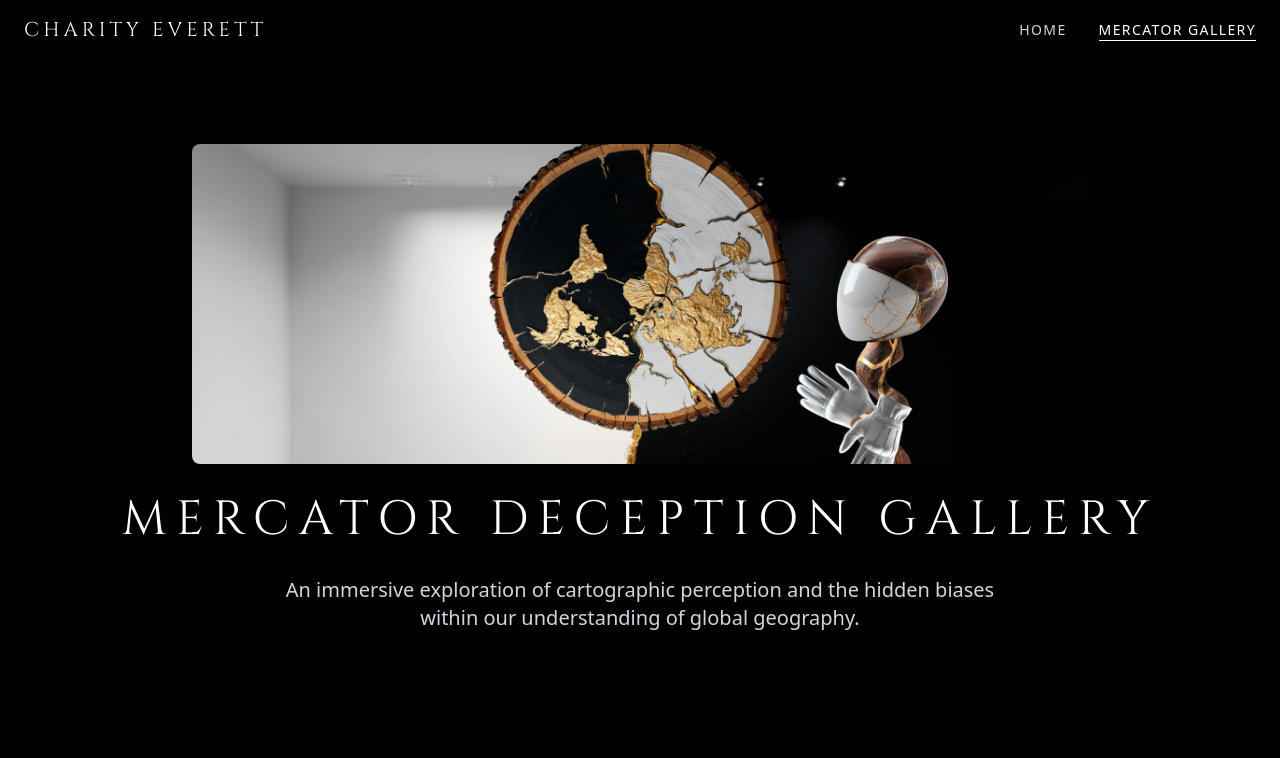
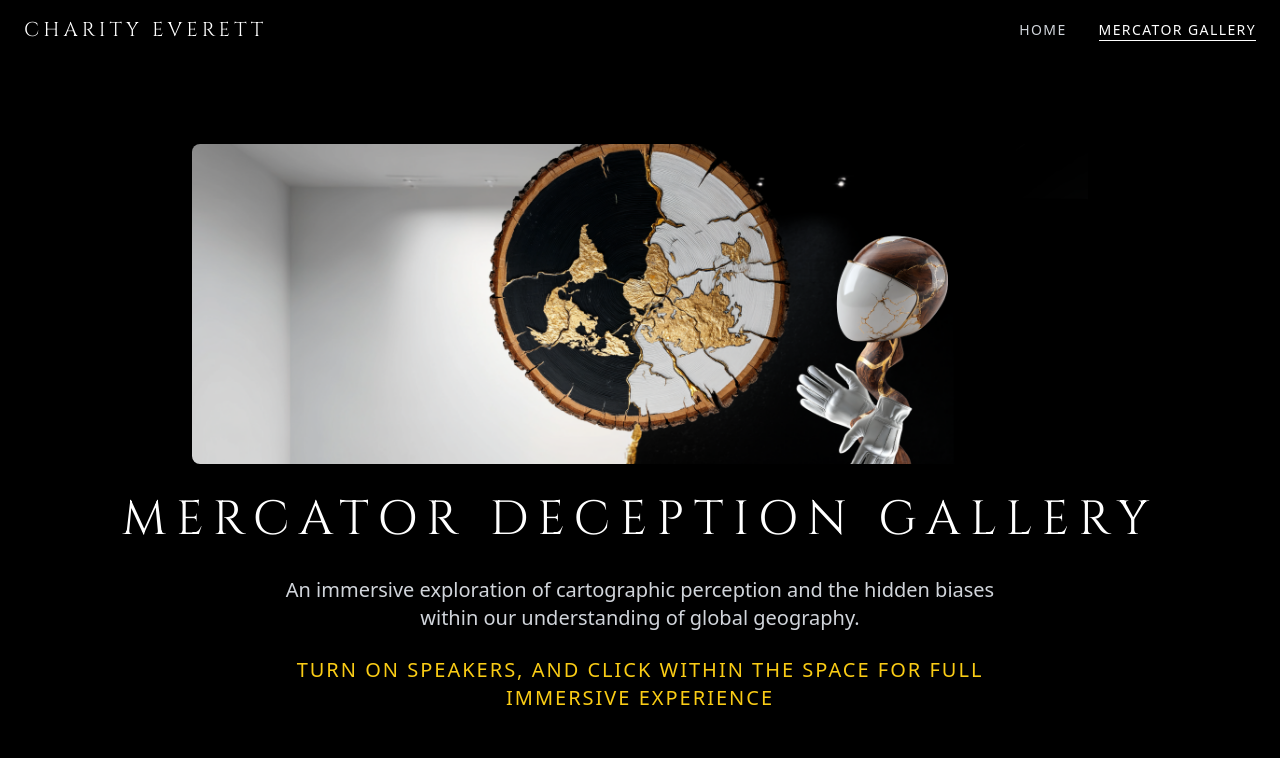
Before and after one commit to CharityEverett/charityeverett.com, a React (Vite) app: page /mercator-gallery in a window 1280 px wide. Shown: the top 758 px of the page. Built offline with nearby package versions, Linux system fonts and the light colour scheme; no server answers.

Commit message:
Add speaker instruction to Mercator Gallery

```diff
--- a/src/pages/MercatorGallery.tsx
+++ b/src/pages/MercatorGallery.tsx
@@ -42,6 +42,9 @@ const MercatorGallery: React.FC = () => {
             </h1>
             <p className="text-lg md:text-xl text-gray-300 font-light leading-relaxed max-w-3xl mx-auto">
               An immersive exploration of cartographic perception and the hidden biases within our understanding of global geography.
+            </p>
+            <p className="text-lg md:text-xl text-yellow-400 font-medium leading-relaxed max-w-3xl mx-auto mt-6 tracking-[0.1em]">
+              TURN ON SPEAKERS, AND CLICK WITHIN THE SPACE FOR FULL IMMERSIVE EXPERIENCE
             </p>
           </div>
         </div>
```
